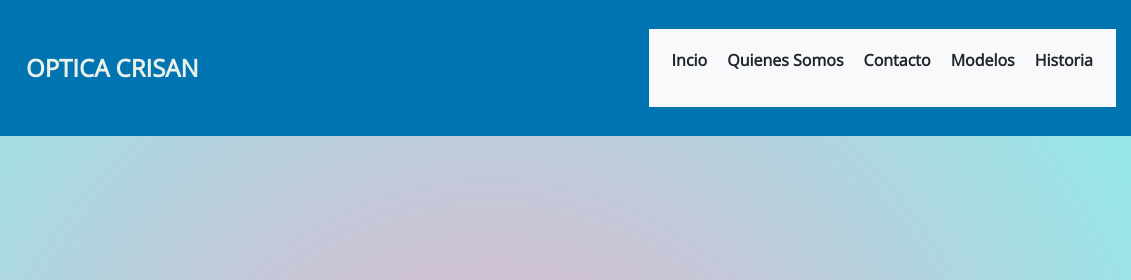
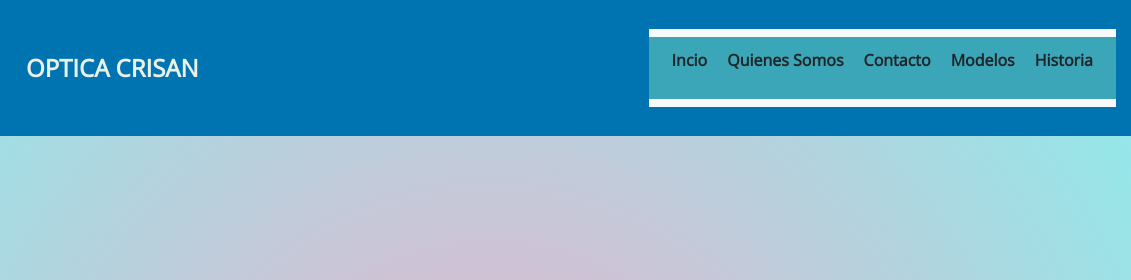
Before and after one commit to andrepazvi/opticacrisan, a plain HTML site: page index.html in a window 1280 px wide. Shown: the top 280 px of the page, 149-1280 px from the left. Drawn offline with nearby package versions, Linux system fonts and the light colour scheme.

Commit message:
ultimos arreglos

```diff
--- a/css/estilo.css
+++ b/css/estilo.css
@@ -62,6 +62,10 @@ a {
     font-size: 1.5rem;
     font-weight: 600;
 
+}
+
+.container-fluid {
+    background-color: rgb(58, 166, 183);
 }
 
 
```
Also changed, not shown: scss/main.scss (added).
